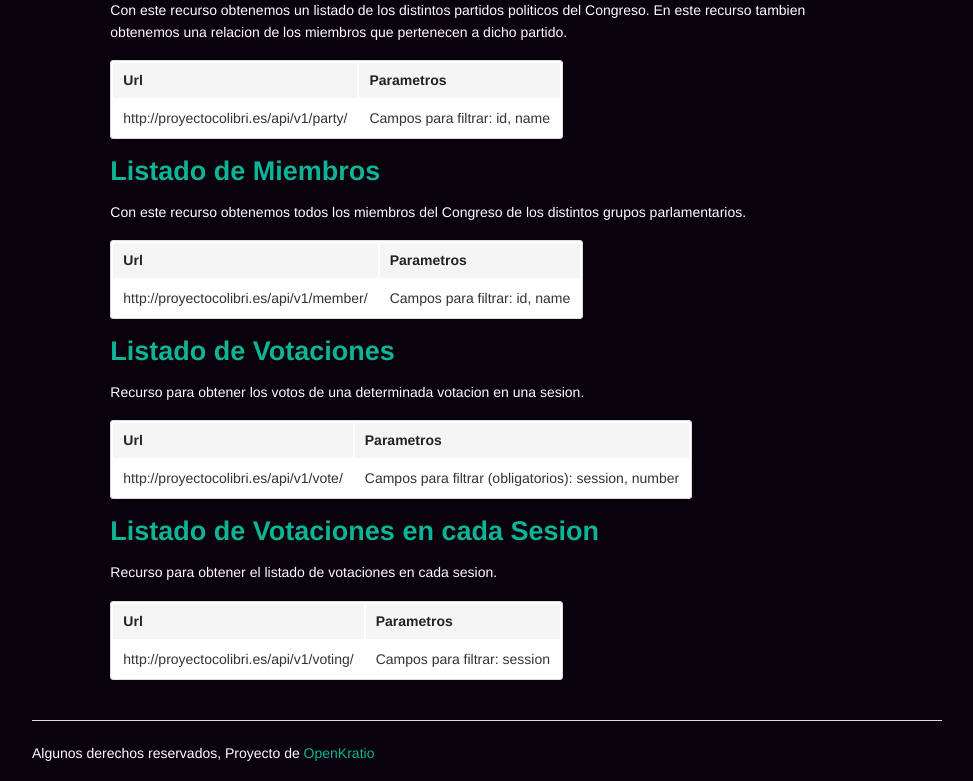
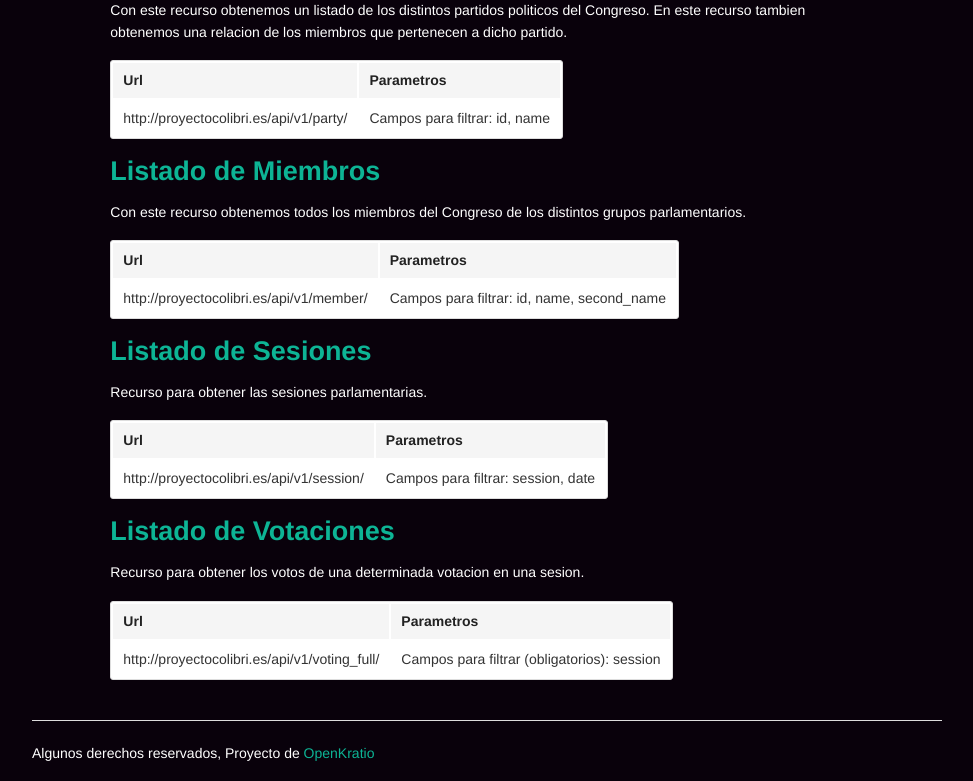
Before and after one commit to openkratio/proyecto-colibri, a Django app: template colibri/templates/main/documentation.html in a window 1280 px wide. Shown: the part 718-1499 px from the top of the page, without its empty margins (153-1126 px from the left). Run offline with Django 3.2, Linux system fonts and the light colour scheme; the template is opened without the code that fills it, so the values that code supplies are empty; some libraries are stand-ins or nearby versions; some web fonts are replaced.

Commit message:
modified documentation to last resources changes

```diff
--- a/colibri/templates/main/documentation.html
+++ b/colibri/templates/main/documentation.html
@@ -56,7 +56,24 @@
       <tbody>
         <tr>
           <td>http://proyectocolibri.es/api/v1/member/</td>
-	      <td>Campos para filtrar: id, name</td>
+          <td>Campos para filtrar: id, name, second_name</td>
+        </tr>
+      </tbody>
+    </table>
+
+    <h3>Listado de Sesiones</h3>
+    <p>Recurso para obtener las sesiones parlamentarias.</p>
+    <table>
+      <thead>
+        <tr>
+          <th>Url</th>
+          <th>Parametros</th>
+        </tr>
+      </thead>
+      <tbody>
+        <tr>
+          <td>http://proyectocolibri.es/api/v1/session/</td>
+          <td>Campos para filtrar: session, date</td>
         </tr>
       </tbody>
     </table>
@@ -72,30 +89,11 @@
       </thead>
       <tbody>
         <tr>
-	      <td>http://proyectocolibri.es/api/v1/vote/</td>
-	      <td>Campos para filtrar (obligatorios): session, number</td>
+          <td>http://proyectocolibri.es/api/v1/voting_full/</td>
+          <td>Campos para filtrar (obligatorios): session</td>
         </tr>
       </tbody>
     </table>
-
-	<h3>Listado de Votaciones en cada Sesion</h3>
-	<p>Recurso para obtener el listado de votaciones en cada sesion.</p>
-	<table>
-	  <thead>
-	    <tr>
-	      <th>Url</th>
-	      <th>Parametros</th>
-	    </tr>
-	  </thead>
-	  <tbody>
-	    <tr>
-	      <td>http://proyectocolibri.es/api/v1/voting/</td>
-	      <td>Campos para filtrar: session</td>
-	    </tr>
-	  </tbody>
-	</table>
-
-
     </div>
   </div>
 {% endblock %}
```
Lines whose indentation alone changed are shown as unchanged.
